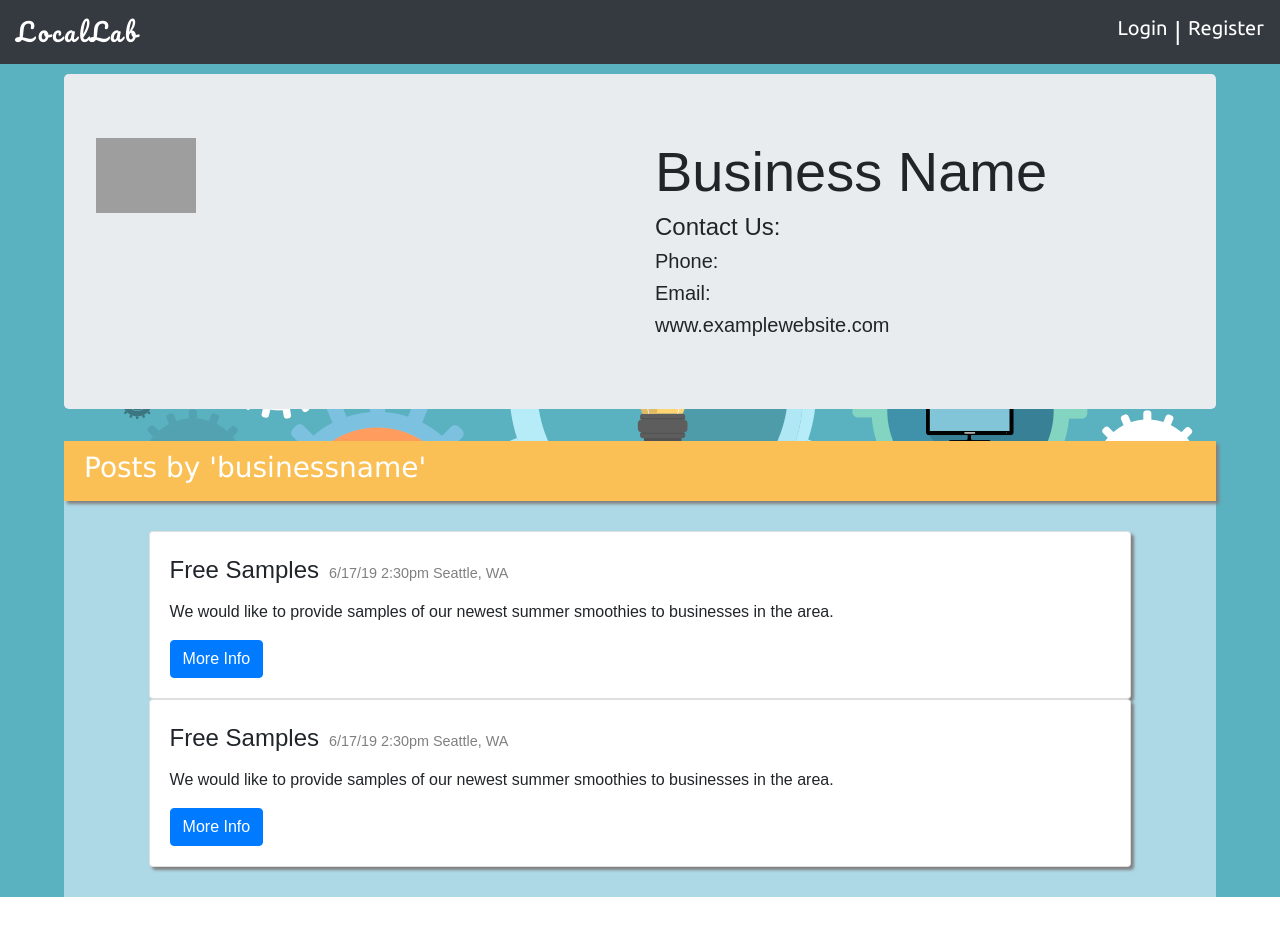
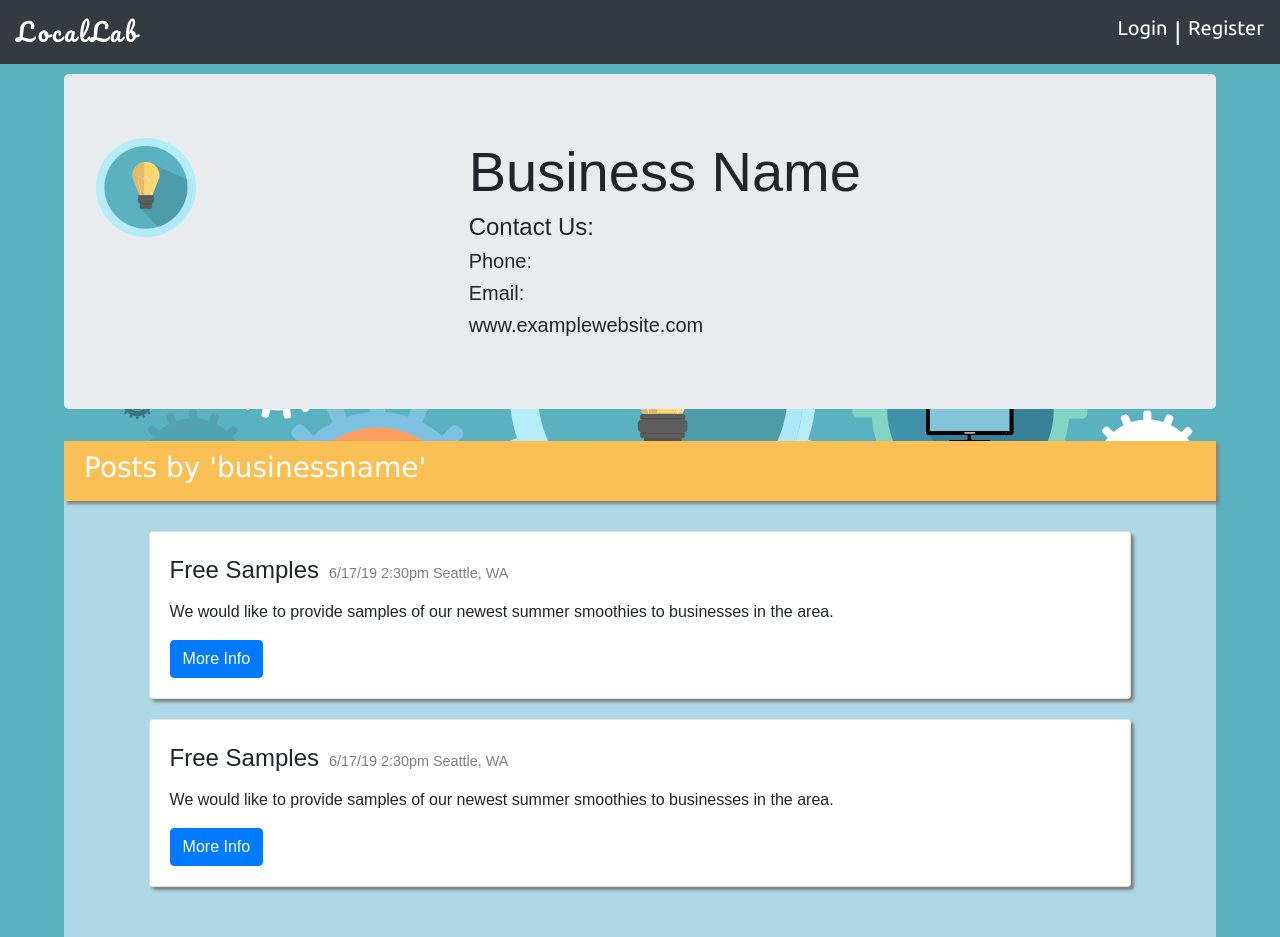
Before and after one commit to jlaceda/locollab, a React (Create React App) app in the folder client/: page /profile in a window 1280 px wide. Before the commit the page ends 897 px from the top, so only its background shows below. Built offline with nearby package versions, Linux system fonts and the light colour scheme; grey boxes are pictures that could not be loaded.

Commit message:
fxied formatting

```diff
--- a/client/src/components/Profile/index.jsx
+++ b/client/src/components/Profile/index.jsx
@@ -1,6 +1,6 @@
 import React from "react";
 import "./style.css";
-import photo from "../ProfilePage/bgsmall.png"
+import photo from "../Profile/bgsmall.png"
 
 
 function Profile() {
@@ -9,10 +9,10 @@ return(
 <div className="row" id="head">
 <div className="jumbotron">
   <div className="row">
-  <div className="col">
+  <div className="col-4">
   <img src={photo} className="mr-3" alt="..."></img>
   </div>
-  <div className="col">
+  <div className="col-8">
   <h1 className="display-4">Business Name</h1>
   <h4>Contact Us:</h4>
   <h5>Phone: </h5>
--- a/client/src/components/Profile/style.css
+++ b/client/src/components/Profile/style.css
@@ -55,6 +55,7 @@
     width: 90%;
     margin-left: auto;
     margin-right: auto;
+    margin-bottom: 20px;
     box-shadow: 3px 3px 3px grey;
 }
 
```
